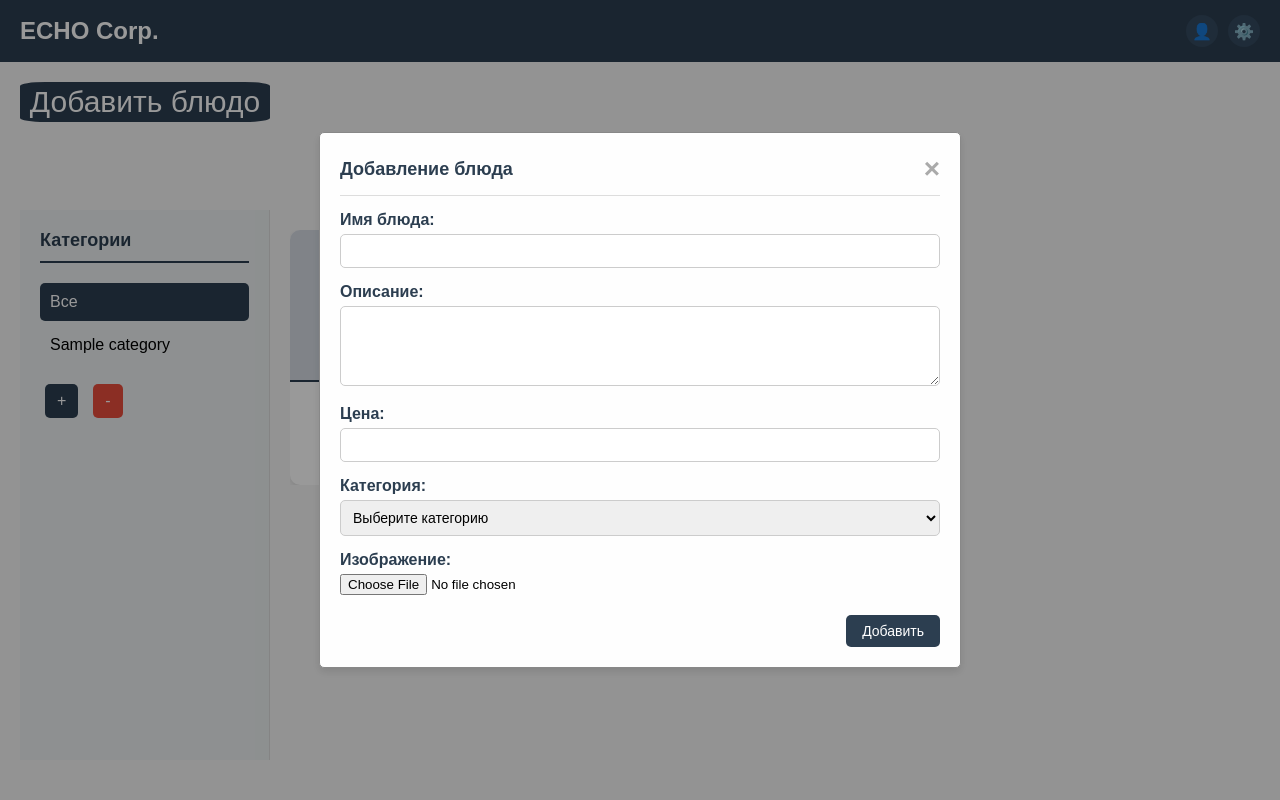
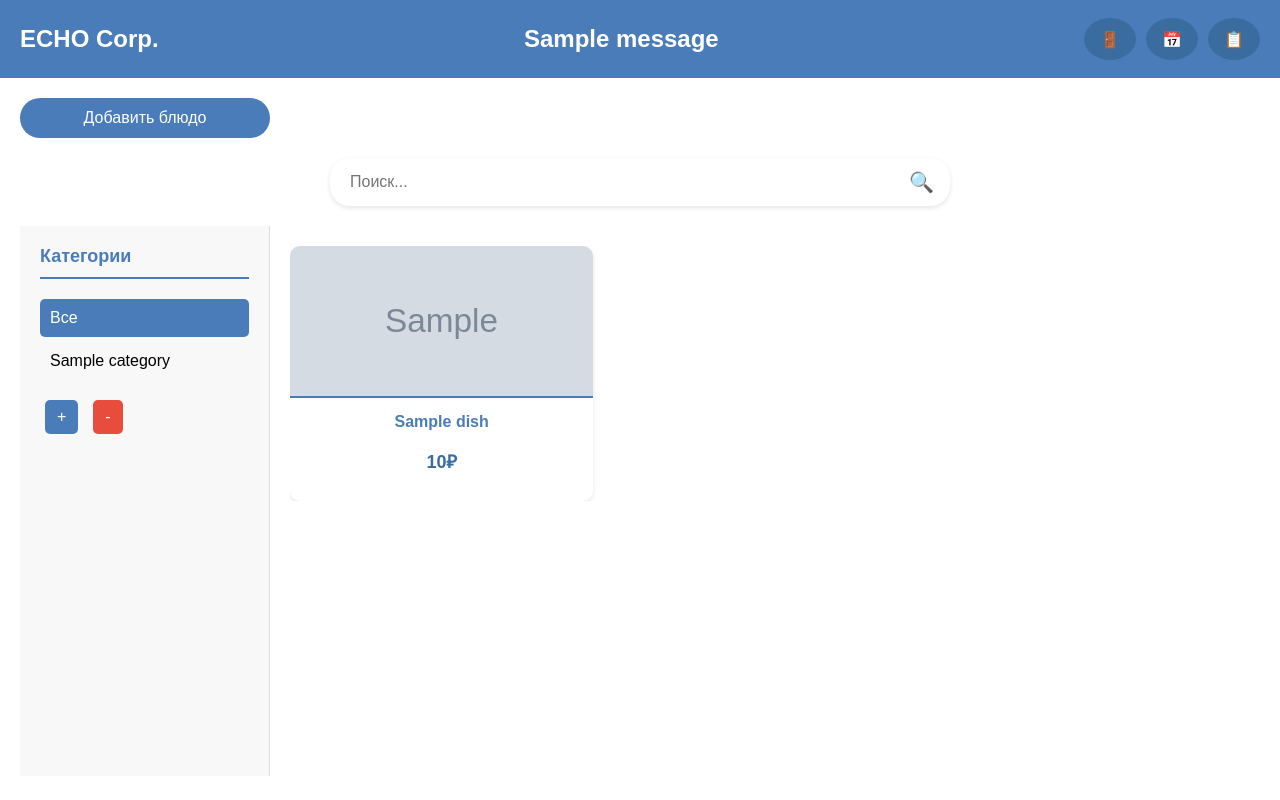
Before and after one commit to abletoburntheweb/echo_delivery_web, a Django app: page /menu/ in a window 1280 px wide. Run offline with Django 5.2, Linux system fonts and the light colour scheme; a user stored in the database is signed in; tables that the repository leaves empty hold one stand-in row (values such as "Sample post"); grey boxes marked "Sample" are stand-in pictures; one stand-in notice (Sample message) is shown.

Commit message:
update admin_menu/dish_detail design

```diff
--- a/core/static/core/css/admin_menu.css
+++ b/core/static/core/css/admin_menu.css
@@ -2,18 +2,19 @@
 
 body {
     font-family: Arial, sans-serif;
-    background-color: #f5f5f5;
+    background-color: white;
     margin: 0;
     padding: 0;
     display: flex;
     flex-direction: column;
+    align-items: center;
     min-height: 100vh;
     box-sizing: border-box;
 }
 
 .header {
     width: 100%;
-    background-color: #2c3e50;
+    background-color: #4A7CBA;
     color: white;
     padding: 15px 20px;
     display: flex;
@@ -34,7 +35,11 @@ body {
     align-items: center;
 }
 
-.profile-button {
+/* Стили для кнопок навигации (как в a_admin) */
+.profile-button,
+.unused-button,
+.faq-icon {
+    background-color: #3A6CA0;
     color: white;
     padding: 5px 10px;
     border-radius: 50%;
@@ -46,25 +51,29 @@ body {
     justify-content: center;
     width: 32px;
     height: 32px;
-    border: none;
-    cursor: pointer;
-    box-sizing: border-box;
 }
 
+.profile-button:hover,
+.unused-button:hover,
+.faq-icon:hover {
+    background-color: #2C5A8C;
+}
+
+/* Специфичные стили для админских иконок (если нужны) */
 .user-icon {
-    background-color: #34495e;
+    background-color: #3A6CA0;
 }
 
 .user-icon:hover {
-    background-color: #1d2c3a;
+    background-color: #2C5A8C;
 }
 
 .admin-icon {
-    background-color: #34495e;
+    background-color: #3A6CA0;
 }
 
 .admin-icon:hover {
-    background-color: #1d2c3a;
+    background-color: #2C5A8C;
 }
 
 .full-screen-menu {
@@ -75,18 +84,20 @@ body {
     align-items: center;
     overflow-y: auto;
     box-sizing: border-box;
+    width: 100%;
 }
 
 .add-dish-btn {
     width: 250px;
     height: 40px;
-    background-color: #2c3e50;
+    background-color: #4A7CBA;
     color: white;
     border: none;
-    border-radius: 10%;
+    border-radius: 25px;
     cursor: pointer;
-    font-size: 30px;
-    padding: 0;
+    font-size: 16px;
+    font-weight: 500;
+    padding: 10px 20px;
     margin-bottom: 20px;
     align-self: flex-start;
     text-decoration: none;
@@ -94,10 +105,11 @@ body {
     align-items: center;
     justify-content: center;
     transition: background-color 0.2s;
+    text-align: center;
 }
 
 .add-dish-btn:hover {
-    background-color: #1d2c3a;
+    background-color: #3A6CA0;
 }
 
 .search-bar {
@@ -126,11 +138,11 @@ body {
     border: none;
     font-size: 20px;
     cursor: pointer;
-    color: #2c3e50;
+    color: #4A7CBA;
 }
 
 .search-bar .search-btn:hover {
-    color: #1d2c3a;
+    color: #3A6CA0;
 }
 
 .main-content {
@@ -142,7 +154,7 @@ body {
 
 .sidebar {
     width: 250px;
-    background-color: #ecf0f1;
+    background-color: #f8f8f8;
     border-right: 1px solid #ddd;
     padding: 20px;
     box-sizing: border-box;
@@ -151,9 +163,9 @@ body {
 
 .sidebar h3 {
     margin-top: 0;
-    color: #2c3e50;
+    color: #4A7CBA;
     font-size: 18px;
-    border-bottom: 2px solid #2c3e50;
+    border-bottom: 2px solid #4A7CBA;
     padding-bottom: 10px;
     margin-bottom: 20px;
 }
@@ -173,11 +185,11 @@ body {
 }
 
 .sidebar li:hover {
-    background-color: #dfe6e9;
+    background-color: #ecf0f1;
 }
 
 .sidebar li.selected {
-    background-color: #2c3e50;
+    background-color: #4A7CBA;
     color: white;
 }
 
@@ -202,12 +214,12 @@ body {
 }
 
 .category-controls button:first-child {
-    background-color: #2c3e50;
+    background-color: #4A7CBA;
     color: white;
 }
 
 .category-controls button:first-child:hover {
-    background-color: #1d2c3a;
+    background-color: #3A6CA0;
 }
 
 .category-controls button:last-child {
@@ -260,7 +272,7 @@ body {
     width: 100%;
     height: 150px;
     object-fit: cover;
-    border-bottom: 2px solid #2c3e50;
+    border-bottom: 2px solid #4A7CBA;
 }
 
 .dish-info {
@@ -269,14 +281,14 @@ body {
 
 .dish-name {
     margin: 5px 0;
-    color: #2c3e50;
+    color: #4A7CBA;
     font-weight: bold;
     font-size: 16px;
     text-decoration: none;
 }
 
 .dish-price {
-    color: #34495e;
+    color: #3A6CA0;
     font-weight: bold;
     font-size: 18px;
     text-decoration: none;
@@ -297,7 +309,6 @@ body {
     width: 100%;
     height: 100%;
     background-color: rgba(0,0,0,0.4);
-    display: flex;
     align-items: center;
     justify-content: center;
     padding: 20px;
@@ -329,7 +340,7 @@ body {
 .modal-title {
     font-size: 18px;
     font-weight: bold;
-    color: #2c3e50;
+    color: #4A7CBA;
 }
 
 .close {
@@ -377,12 +388,12 @@ body {
 }
 
 .category-controls button:first-child {
-    background-color: #2c3e50;
+    background-color: #4A7CBA;
     color: white;
 }
 
 .category-controls button:first-child:hover {
-    background-color: #1d2c3a;
+    background-color: #3A6CA0;
 }
 
 .category-controls button:last-child {
@@ -406,13 +417,14 @@ body {
     cursor: pointer;
     font-size: 14px;
     transition: background-color 0.2s;
-    background-color: #2c3e50;
+    background-color: #4A7CBA;
     color: white;
 }
 
 .modal-footer button:hover {
-    background-color: #1d2c3a;
+    background-color: #3A6CA0;
 }
+
 #addDishModal .modal-content {
     width: 60%;
     max-width: 600px;
@@ -426,7 +438,7 @@ body {
     display: block;
     margin-bottom: 5px;
     font-weight: bold;
-    color: #2c3e50;
+    color: #4A7CBA;
 }
 
 #addDishModal input[type="text"],
--- a/core/templates/admin_dish_detail.html
+++ b/core/templates/admin_dish_detail.html
@@ -11,8 +11,9 @@
     <div class="header">
         <span class="header-title">ECHO Corp.</span>
         <div class="header-buttons">
-            <a href="{% url 'profile' %}" class="profile-button user-icon">👤</a>
-            <a href="{% url 'admin:index' %}" class="profile-button admin-icon">⚙️</a>
+            <a href="{% url 'admin_logout' %}" class="profile-button">🚪</a>
+            <a href="{% url 'admin_calendar' %}" class="profile-button">📅</a>
+            <span class="unused-button">📋</span>
         </div>
     </div>
 
--- a/core/templates/admin_menu.html
+++ b/core/templates/admin_menu.html
@@ -10,9 +10,15 @@
 <body>
     <div class="header">
         <span class="header-title">ECHO Corp.</span>
+        {% if messages %}
+            {% for message in messages %}
+                <div style="color: white; margin: 10px 0;">{{ message }}</div>
+            {% endfor %}
+        {% endif %}
         <div class="header-buttons">
-            <a href="{% url 'profile' %}" class="profile-button user-icon">👤</a>
-            <a href="{% url 'admin:index' %}" class="profile-button admin-icon">⚙️</a>
+            <a href="{% url 'admin_logout' %}" class="profile-button">🚪</a>
+            <a href="{% url 'admin_calendar' %}" class="unused-button">📅</a>
+            <a href="{% url 'admin_panel' %}" class="profile-button">📋</a>
         </div>
     </div>
     <div class="full-screen-menu">
```
Also changed, not shown: core/static/core/css/admin_dish_detail.css (+26 -38 lines), core/static/core/css/a_admin.css (line endings or trailing spaces).
